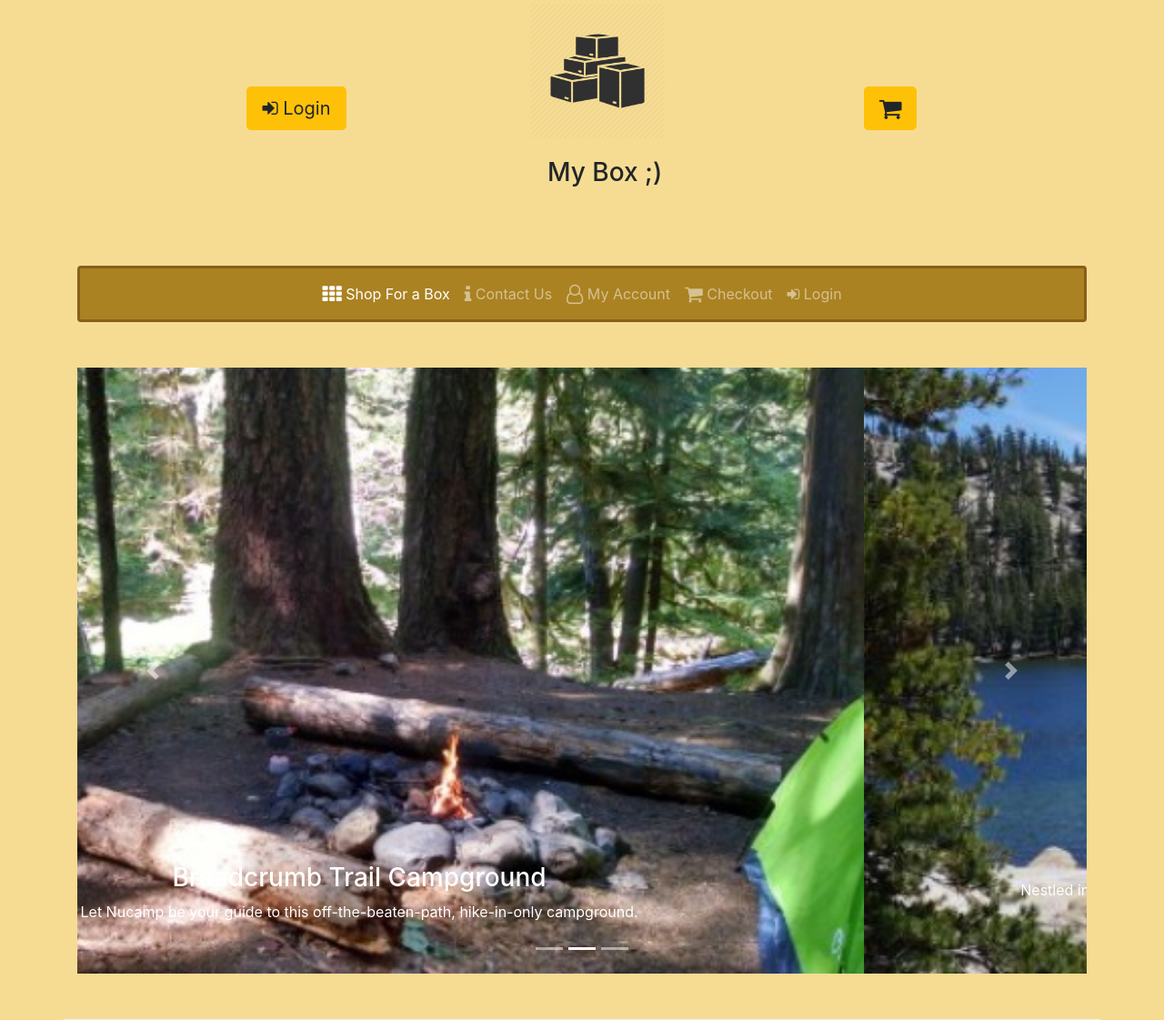
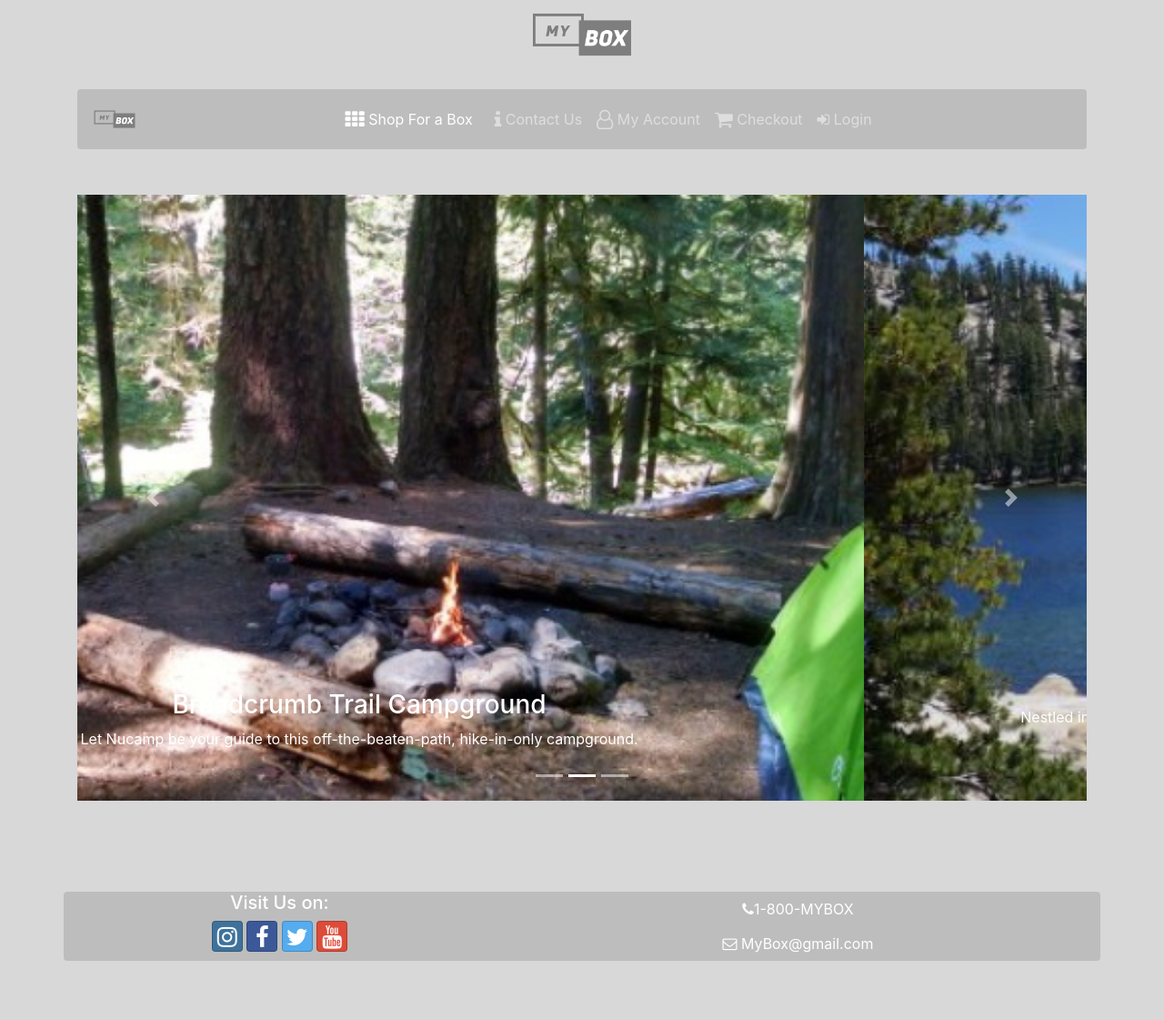
Before and after one commit to mhitmhit/MyBox, a website: page index.html in a window 1280 px wide. Shown: the part 22-1143 px from the top of the page at 91% size. Drawn offline with nearby package versions, Linux system fonts and the light colour scheme.

Commit message:
site updates 2-17-20

```diff
--- a/css/styles.css
+++ b/css/styles.css
@@ -14,17 +14,17 @@ fef6e4
 
 
 body{
-    background-color: #f6dc93;
+    background-color: #D8D8D8;
 }
 
 .navbar {
-    background-color: #ab8222;
-    border: solid #875f1c;
+    background-color: #BDBDBD;
 }
 
 .jumbotron {
-    background-color: #f6dc93;
-    padding: 25px;
+    background-color: #D8D8D8;
+    padding: 0px;
+    margin:0;
 }
 
 .header-card-container {
@@ -33,6 +33,11 @@ body{
 
 .row-content {
     padding: 50px 0;
-    border-bottom: 1px ridge;
     min-height: 200px;
 }
+
+.footer-container {
+    background-color: #BDBDBD;
+    color:balck;
+    margin: 50px;
+}
--- a/index.html
+++ b/index.html
@@ -20,38 +20,31 @@
 </head>
 <body>
     <!--Header-->
-    <header class="jumbotron jumbotron-fluid"><!--fluid removes rounded edges-->
+     <header class="jumbotron jumbotron-fluid">
         <div class="container">
             <div class="row">
-                <div class="col-xs-1 m-auto">
-                    <a class="btn btn-lg btn-warning" data-toggle="modal" data-target="#loginModal">
-                        <i class="fa fa-sign-in"></i> Login</a>
+                <div class="m-auto">
+                    <img src="images/logoGray.png" height="120" width="120" />
                 </div>
-                <div class="col-xs-4">
-                    <div class="card border-0 header-card-container">
-                        <img src="images/stackedBoxes.png" height="150" width="150" />
-                        <div class="card-body">
-                            <h3>My Box ;)</h3>
-                        </div>
-                    </div>
-                </div>
-                <div class="col-xs-1 m-auto">
+                <!-- <div class="col-xs-1 m-auto">
                     <a href="#reserveForm" role="button" class="btn btn-lg btn-warning" ><i class="fa fa-shopping-cart fa-lg"
                         data-toggle="tooltip"
                          data-html="true" title="<strong> Checkout or go to My Cart</strong>"></i></a>
-                </div>
+                </div> -->
             </div>
         </div>
     </header>
     <!--Nav Bar-->
-    <div class="container navbar-container">
-        <nav class="navbar navbar-expand-md navbar-dark sticky-top rounded">
+    <div class="container sticky-top">
+        <nav class="navbar navbar-expand-md navbar-dark rounded">
                 <button class="navbar-toggler" type="button" data-toggle="collapse" data-target="#nucampNavbar">
+                    <img src="images/logoGray.png" height="50" width="50" />
                     Menu <span class="navbar-toggler-icon"></span>
                 </button>
                 <div class="collapse navbar-collapse" id="nucampNavbar">
+                    <img src="images/logoGray.png" height="50" width="50" />
                     <ul class="navbar-nav mx-auto">
-                        <li class="nav-item active"><a class="nav-link" href="#"><i class="fa fa-th fa-lg"></i> Shop For a Box </a></li>
+                        <li class="nav-item active px-2"><a class="nav-link" href="#"><i class="fa fa-th fa-lg"></i> Shop For a Box </a></li>
                         <li class="nav-item"><a class="nav-link" href=""> <i class="fa fa-info fa-lg"></i> Contact Us </a></li>
                         <li class="nav-item"><a class="nav-link" href=""><i class="fa fa-user-o fa-lg"></i> My Account </a></li>
                         <li class="nav-item"><a class="nav-link" href=""><i class="fa fa-shopping-cart fa-lg"></i> Checkout </a></li>
@@ -61,7 +54,7 @@
         </nav>
     </div>
     <!--main Content Start-->
-        <div class="container">
+    <div class="container">
             <!-- row 1 -->
             <div class="row row-content">
                 <div class="col">
@@ -107,8 +100,25 @@
                     </div>
                 </div>
             </div>
+    </div>
+    <!--main content End-->
+    <footer>
+        <div class="container footer-container rounded mx-auto">
+            <div class="row text-white">
+                <div class="col col-sm-5 text-center">
+                	<h5> Visit Us on: </h5>
+                    <a class="btn btn-social-icon btn-instagram text-white" href="http://instagram.com/"><i class="fa fa-instagram"></i></a>
+                    <a class="btn btn-social-icon btn-facebook text-white" href="http://facebook.com/"><i class="fa fa-facebook"></i></a>
+                    <a class="btn btn-social-icon btn-twitter text-white" href="http://twitter.com/"><i class="fa fa-twitter"></i></a>
+                    <a class="btn btn-social-icon btn-google text-white" href="http://youtube.com/"><i class="fa fa-youtube"></i></a>
+                </div>
+                <div class="col text-center">
+                    <a role="button" class="btn btn-link text-white" href="tel:+12065551234"><i class="fa fa-phone"></i>1-800-MYBOX</a><br />
+                    <a role="button" class="btn btn-link text-white" href="mailto:campsites@nucamp.co"><i class="fa fa-envelope-o"></i> MyBox@gmail.com</a>
+                </div>
+           </div>
         </div>
-    <!--main content End-->
+    </footer>
     <!--Scripts-->
         <!-- jQuery must come first, then Popper.js, then the Bootstrap JavaScript plugins.-->
         <script src="node_modules/jquery/dist/jquery.slim.min.js"></script>
```
Also changed, not shown: images/bootstrap-thumb.png (deleted), images/breadcrumb-trail-thumb.jpg (deleted), images/chrome-river-thumb.jpg (deleted), images/logo.png (deleted), images/logoBlack.png (added), images/logoGray.png (added), images/react-lake-thumb.jpg (deleted).
